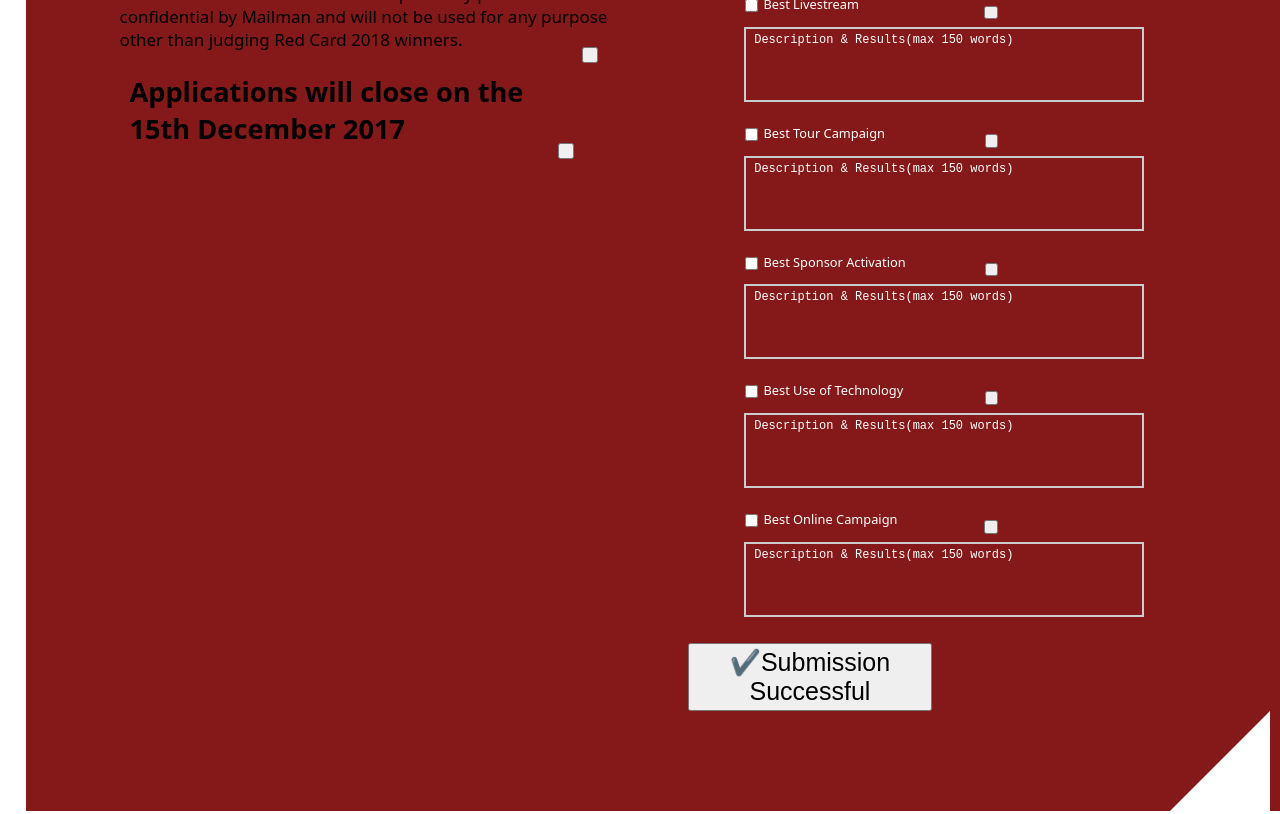
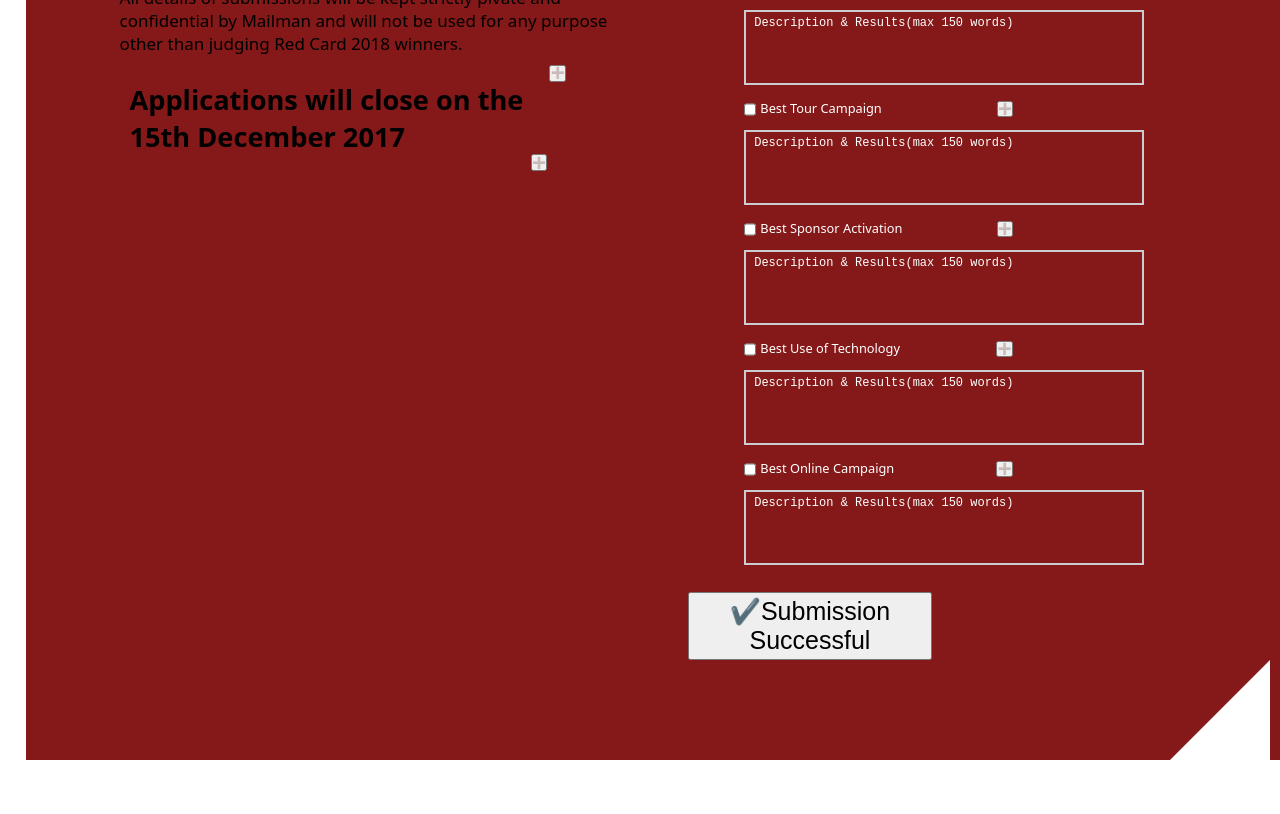
Before and after one commit to abdullah24704/practice, a plain HTML site: page day3/index.html in a window 1280 px wide. Shown: the part 538-1352 px from the top of the page. After the commit the page ends 1301 px from the top, so only its background shows below. Drawn offline with Linux system fonts and the light colour scheme.

Commit message:
updated task3 screen1

```diff
--- a/day3/index.html
+++ b/day3/index.html
@@ -18,39 +18,46 @@
         </div>
         <div class="box right-box">
             <div class="topbox">
-            <input type="text"  placeholder="Name"><br>
-            <input type="email" placeholder="Email"><br>
+            <input type="text"  placeholder="Name">
+            <input type="email" placeholder="Email">
             <input type="text"  placeholder="Organisation">
             <h2>Which award</h2>
             <p >(please tick and provide details for all of the awards you would like to be nominated for)</p>
         </div>
         <div class="bottombox">
-        <input id="checkbox-1" type="checkbox">
-        <label for="checkbox-1">Best&nbsp;Livestream</label>
-        <button class="extra-button _1"></button>
+        <form>
+        <div class="form-box">
+        <input id="checkbox" type="checkbox">
+        <label for="checkbox">Best&nbsp;Livestream</label>
+        <div><button class="extra-button _1"></button></div></div>
         <textarea name="first" placeholder="Description & Results(max 150 words)"></textarea>
 
-        <input id="checkbox-2" type="checkbox">
-        <label for="checkbox-2">Best&nbsp;Tour&nbsp;Campaign</label>
-        <button class="extra-button _2"></button>
+        <div class="form-box">
+        <input id="checkbox" type="checkbox">
+        <label for="checkbox">Best&nbsp;Tour&nbsp;Campaign</label>
+        <div><button class="extra-button _2"></button></div></div>
         <textarea name="second" placeholder="Description & Results(max 150 words)"></textarea>
 
-        <input id="checkbox-3" type="checkbox">
-        <label for="checkbox-3">Best&nbsp;Sponsor&nbsp;Activation</label>
-        <button class="extra-button _3"></button>
+        <div class="form-box">
+        <input id="checkbox" type="checkbox">
+        <label for="checkbox">Best&nbsp;Sponsor&nbsp;Activation</label>
+        <div><button class="extra-button _3"></button></div></div>
         <textarea name="third" placeholder="Description & Results(max 150 words)"></textarea>
 
-        <input id="checkbox-4" type="checkbox">
-        <label for="checkbox-4">Best&nbsp;Use&nbsp;of&nbsp;Technology</label>
-        <button class="extra-button _4"></button>
+        <div class="form-box">
+        <input id="checkbox" type="checkbox">
+        <label for="checkbox">Best&nbsp;Use&nbsp;of&nbsp;Technology</label>
+        <div><button class="extra-button _4"></button></div></div>
         <textarea name="forth" placeholder="Description & Results(max 150 words)"></textarea>
 
-        <input id="checkbox-5" type="checkbox">
-        <label for="checkbox-5">Best&nbsp;Online&nbsp;Campaign</label>
-        <button class="extra-button _5"></button>
+        <div class="form-box">
+        <input id="checkbox" type="checkbox">
+        <label for="checkbox">Best&nbsp;Online&nbsp;Campaign</label>
+        <div><button class="extra-button _5"></button></div></div>
         <textarea name="fifth" placeholder="Description & Results(max 150 words)"></textarea>
+        </form>
         </div>
-        <button class="submission~" type="submit">✔️Submission Successful</button>
+        <button class="submission" type="submit">✔️Submission Successful</button>
         <div class="triangle-bottomright"></div>
 
     </div>
--- a/day3/style.css
+++ b/day3/style.css
@@ -1,6 +1,7 @@
 body{
     margin: 0;
-    font-family: system-ui, -apple-system, BlinkMacSystemFont, 'Segoe UI', Roboto, Oxygen, Ubuntu, Cantarell, 'Open Sans', 'Helvetica Neue', sans-serif
+    font-family: system-ui, -apple-system, BlinkMacSystemFont, 'Segoe UI', Roboto, Oxygen, Ubuntu, Cantarell, 'Open Sans', 'Helvetica Neue', sans-serif;
+    box-sizing: border-box;
 }
 .logo img{
     width: 9% ;
@@ -29,7 +30,7 @@ body{
     justify-items: flex-start;
 }
 .heading h1{
-    margin-bottom: 1%;
+    margin-bottom: 2%;
     font-weight: 900;
     color: white;
     font-size: 80px;
@@ -48,6 +49,7 @@ body{
     font-size: 1.7rem;
     position: relative;
     right: 0.4rem;
+    margin-top: 0;
 }
 .topbox h2{
     margin-top: 2%;
@@ -64,7 +66,7 @@ input,textarea{
 .topbox{
      height: auto;
      padding-top: 11%;
-     padding-left: 5%;
+     margin-right: 4.2%;
 }
 input[type="text"],
 input[type="email"]
@@ -72,6 +74,7 @@ input[type="email"]
     width: 25rem;
     height: 2.8rem;
     margin: 2%;
+    margin-bottom: 0;
     margin-left: 17%;
     background: inherit;
 }
@@ -85,7 +88,7 @@ input[type="email"]
     color: white;
     font-size: 10px;
     padding-left: 17%;
-    padding-bottom: 3%;
+    padding-bottom: 2%;
     width: max-content;
 }
 .bottombox{
@@ -94,15 +97,15 @@ input[type="email"]
     left: 16.3%;
 }
 label{
-    position: relative;
-    bottom: 3px;
+    margin-top: 0.4%;
     color: white;
     font-size: 80%;
-    gap: 4%;
+    padding-right: 15%;
+    padding-left: 1%;
 }
 
 input[type="checkbox"]{
-    width: 15px;
+    width: 12px;
     margin: 0;
     background-color: rgb(133, 24, 24); ;
     accent-color: rgb(108, 0, 0);
@@ -120,7 +123,7 @@ textarea{
     color: white;
 }
 
-button{
+.submission{
     margin: 5% 0 0 16.3%;
     padding: 1%  7%;
     font-size: 25px;
@@ -141,32 +144,49 @@ button{
     margin-left: 41.4vw;
 }
 .extra-button{
- padding: 1.2%;
- position: relative;
- left: 3.5rem;
-
+    padding: 3%;
+    width: 1%;
+    margin:0 7rem 0 5rem;
+    position: relative;
+    bottom: 20%;
+}
+.extra-button::before {
+  content: "+";
+  position: absolute;
+  top: 50%;
+  left: 50%;
+  transform: translate(-50%, -50%);
+  color: rgb(201, 186, 186);
+  font-size: 24px;
+  font-weight: bold;
+}
+.form-box{
+    display: flex;
 }
 ._2{
-    left: 1.9rem;
+    padding: 3.5%;
+    margin-left: 3.45rem;
 }
-
 ._3{
-    left: 0.6rem;
+    margin-left: 2.15rem;
+    padding: 4%;
 }
 ._4{
-    left: 0.75rem;
+    margin-left: 2.28rem;
+    padding: 4%;
 }
 ._5{
-    left: 1.1rem;
+    margin-left: 2.63rem;
+    padding: 4%;
 }
 .top-button,
 .bottom-button{
     padding: 1%;
-    position: absolute;
-    left: 28.5rem;
-    top: 24rem;
+    bottom: 2rem ;
+    margin-left: 32rem;
+
 }
-.bottom-button{
-    left: 27rem;
-    top: 30rem;
+.top-button{
+    top: 0.1%;
+   margin-left: 34.3rem;
 }
```
